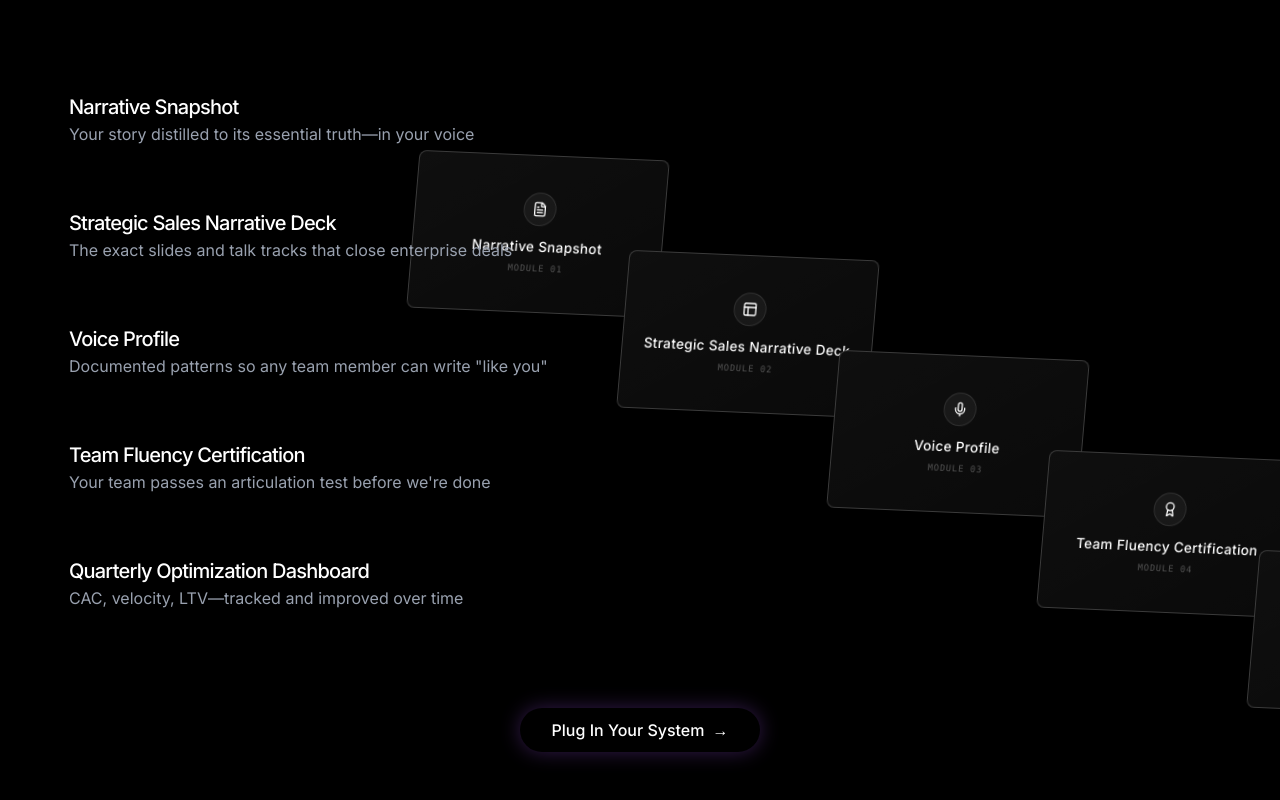
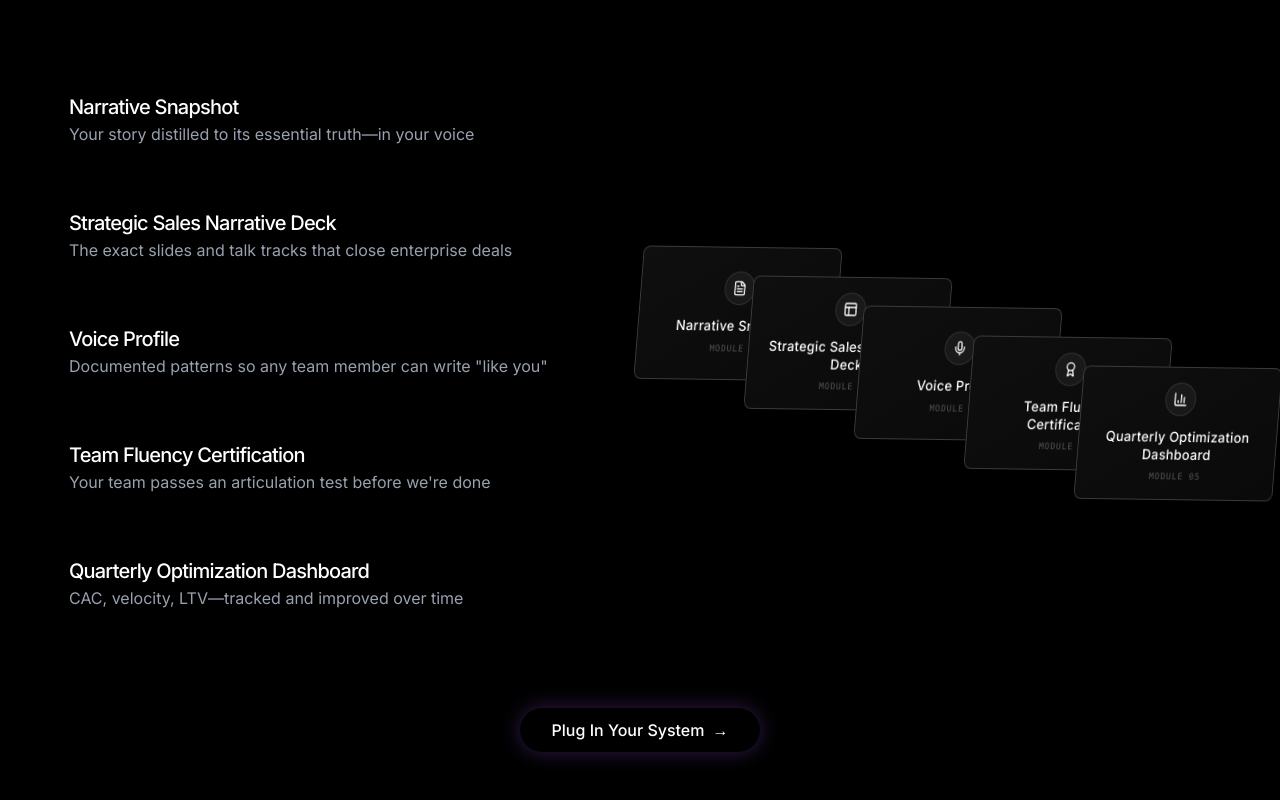
Before and after one commit to brandmultiplier/BrMul---Landing-Page-v1, a Next.js app: page / in a window 1280 px wide. Shown: the part 5554-6354 px from the top of the page. Built offline with nearby package versions, Linux system fonts and the light colour scheme.

Commit message:
fix: revert to compact isometric (220x135px, xSpread 110, ySpread 30) for 15inch fit

```diff
--- a/src/components/sections/NarrativeOS.tsx
+++ b/src/components/sections/NarrativeOS.tsx
@@ -92,24 +92,24 @@ export default function NarrativeOS() {
 
                                 // Fan Calculation
                                 // COMPACT / SMALLER CARDS for better responsive fit
-                                // Cards are now SMALLER (260px wide).
-                                const xSpread = 210; // WIDE spread for readability (Text visible)
-                                const ySpread = 100; // Strong WATERFALL vertical drop
+                                // Cards are now SMALLER (220px wide) as requested to avoid text overlap.
+                                const xSpread = 110;
+                                const ySpread = 30;  // Standard isometric drop
 
                                 // Center alignment constant: shifting everything so the "Group" is visually centered
-                                // Wide spread requires larger negative offset
-                                const layoutCenterOffset = -420;
-                                const layoutTopOffset = -120; // Start high
+                                // Width approx 500-600. Center ~-220
+                                const layoutCenterOffset = -220;
+                                const layoutTopOffset = -40;
 
                                 const xOffset = i * xSpread;
                                 const yOffset = i * ySpread;
-                                const zOffset = isDeployed ? i * -60 : 0; // Moderate Z-depth for readability
+                                const zOffset = isDeployed ? i * -50 : 0;
 
                                 return (
                                     <motion.div
                                         key={i}
-                                        // Reduced dimensions: w-[260px] h-[160px]
-                                        className={`absolute w-[260px] h-[160px] rounded-lg border flex flex-col items-center justify-center transition-all duration-1000 ease-[cubic-bezier(0.25,0.8,0.25,1)]
+                                        // Reduced dimensions to prevent overlap: w-[220px] h-[135px]
+                                        className={`absolute w-[220px] h-[135px] rounded-lg border flex flex-col items-center justify-center transition-all duration-1000 ease-[cubic-bezier(0.25,0.8,0.25,1)]
                                             ${isDeployed
                                                 ? "bg-[#0A0A0A] border-white/20 shadow-xl"
                                                 : "bg-[#0A0A0A] border-white/10 shadow-lg"
@@ -127,7 +127,7 @@ export default function NarrativeOS() {
                                             z: isDeployed ? zOffset : 0,
                                             scale: isDeployed ? 1 : 0.95,
                                             // Isometric "Standing" Angles when deployed, flat/neat when closed
-                                            rotateY: isDeployed ? -15 : 0,
+                                            rotateY: isDeployed ? -25 : 0,
                                             rotateX: isDeployed ? 10 : 0,
                                             rotateZ: isDeployed ? 5 : 0,
                                             opacity: 1,
```
